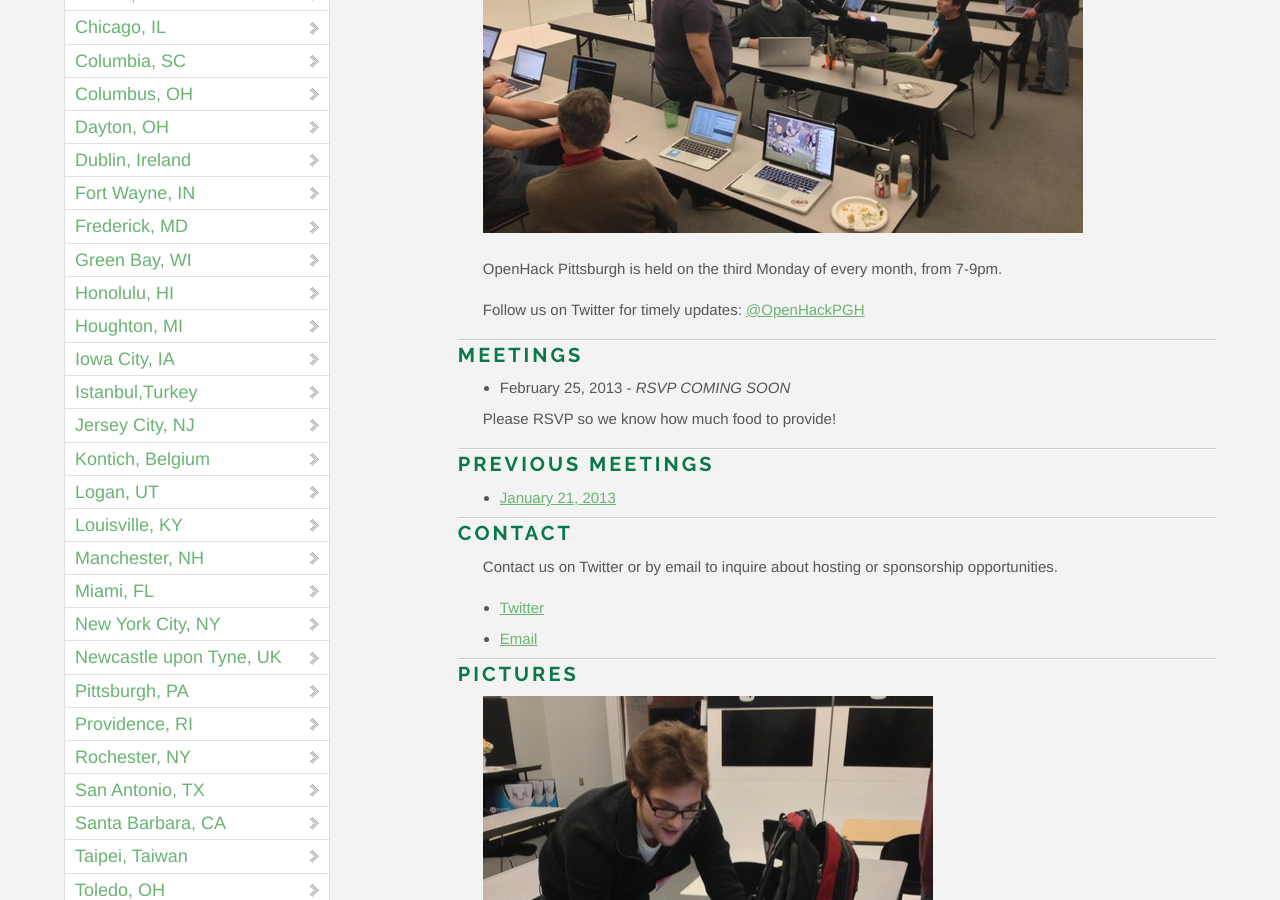
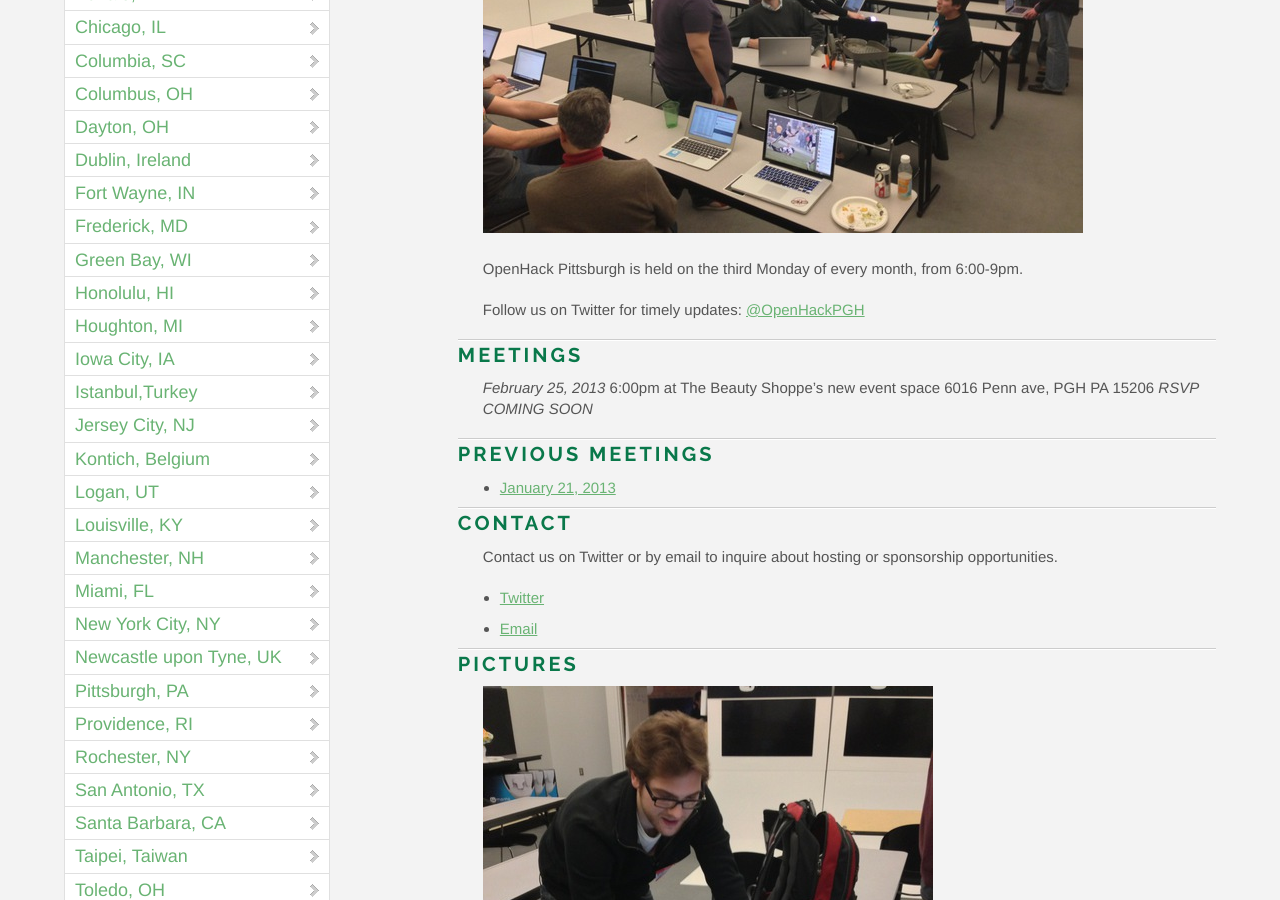
Before and after one commit to OpenHack/openhack.github.com, a Jekyll site: the page built from pittsburgh/index.markdown, in a window 1280 px wide and 900 px high, scrolled down 470 px. Built offline with Jekyll 4.4.1, drawn with Linux system fonts in a browser that asks for light colours; nearby versions of some CDN libraries; Markdown is read by kramdown in place of the engine named in the settings; comment, search, counter and statistics services are not loaded.

Commit message:
Adds February location info

```diff
--- a/pittsburgh/index.markdown
+++ b/pittsburgh/index.markdown
@@ -9,15 +9,14 @@ title: OpenHack - Pittsburgh
 
 ![January 2013 OpenHackPGH](/pittsburgh/images/2013-01/general-talking.jpg)
 
-OpenHack Pittsburgh is held on the third Monday of every month, from 7-9pm.
+OpenHack Pittsburgh is held on the third Monday of every month, from 6:00-9pm.
 
 Follow us on Twitter for timely updates: [@OpenHackPGH](http://twitter.com/OpenHackPGH)
 
 ### Meetings
 
-- February 25, 2013 - *RSVP COMING SOON*
-
-Please RSVP so we know how much food to provide!
+*February 25, 2013*
+6:00pm at The Beauty Shoppe's new event space 6016 Penn ave, PGH PA 15206 _RSVP COMING SOON_
 
 ### Previous Meetings
 
```
